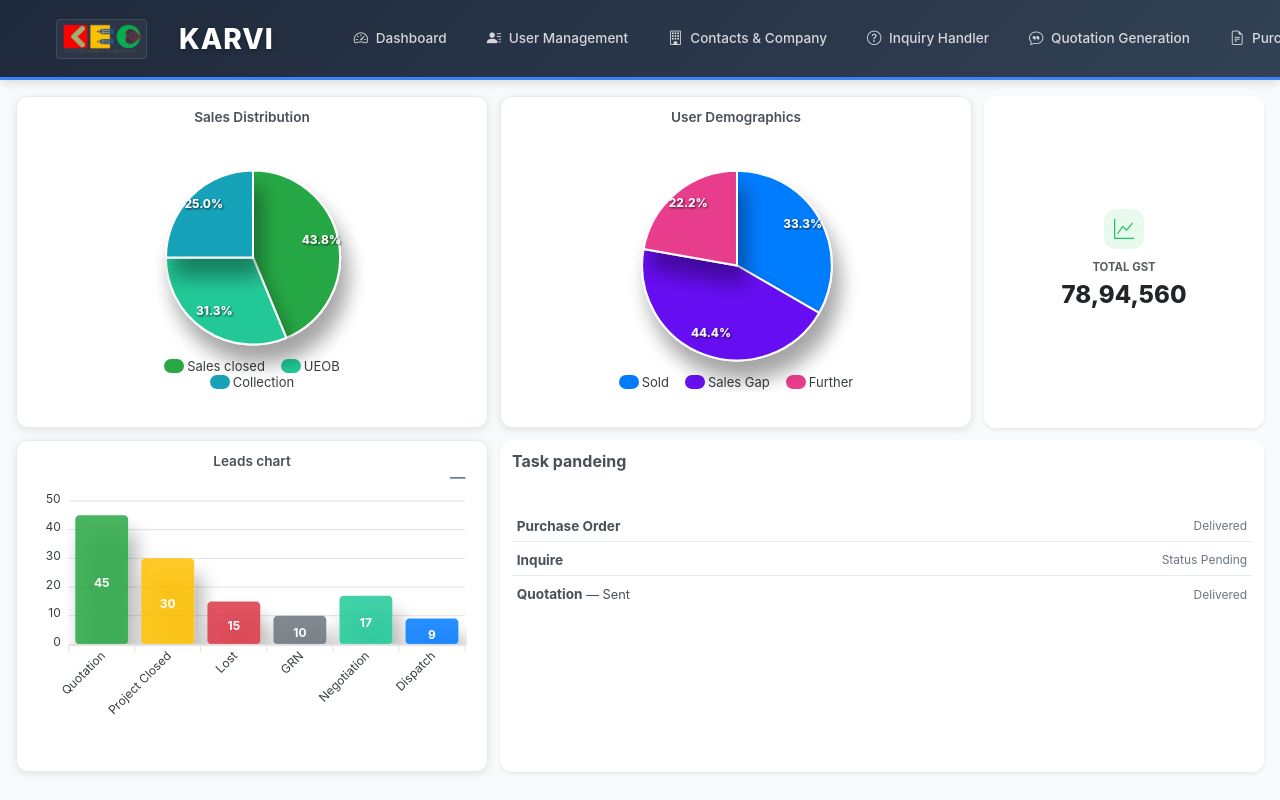
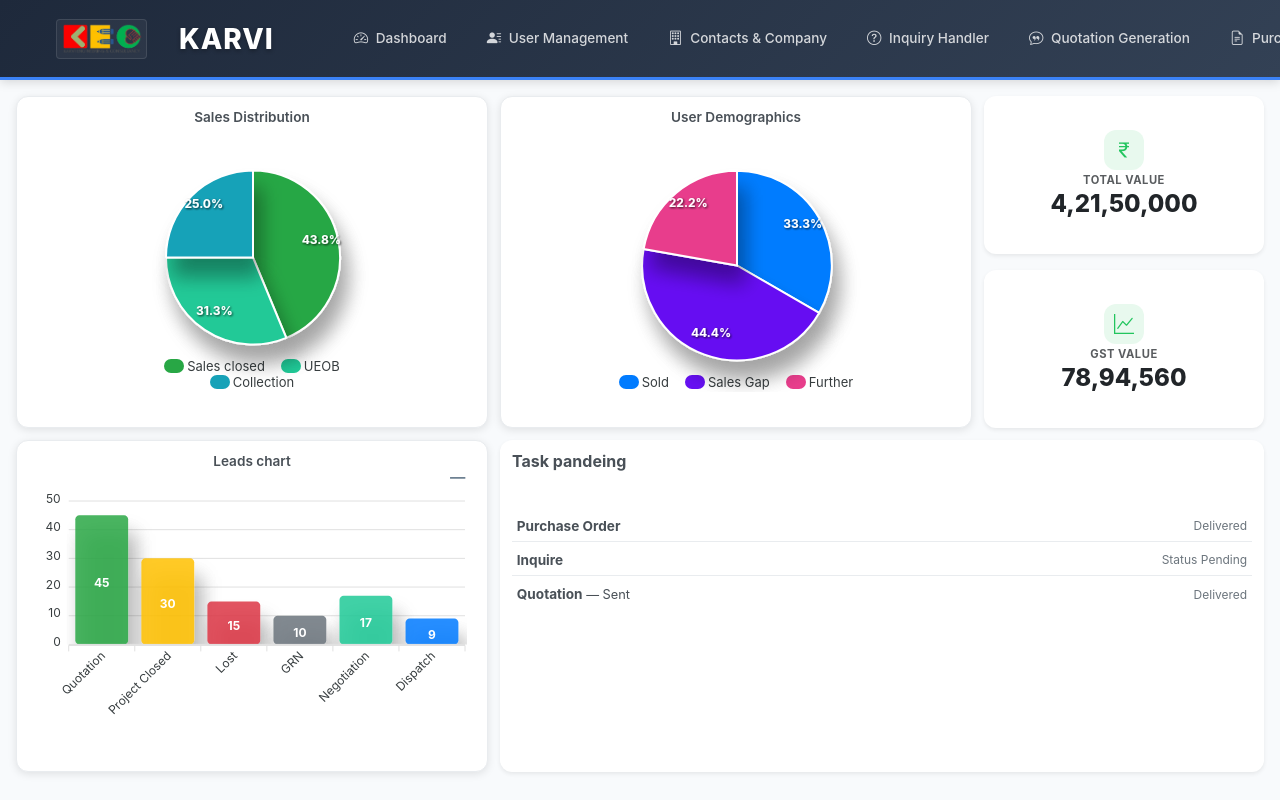
Before and after one commit to thrivexai5-droid/karvi_salesforce_master, a Django app: page / in a window 1280 px wide. Run offline with Django 5.2, Linux system fonts and the light colour scheme; a user stored in the database is signed in; some libraries are stand-ins or nearby versions.

Commit message:
Update: push all changes

```diff
--- a/dashboard/templates/dashboard/index.html
+++ b/dashboard/templates/dashboard/index.html
@@ -19,18 +19,31 @@
             </div>
         </div>
 
-        <!-- Small Card - Top Right -->
-        <div class="card stats-card Left shadow-sm border-0">
-            <div class="card-body text-center d-flex flex-column justify-content-center">
-                <div class="card-icon mx-auto mb-3">
-                    <i class="bi bi-graph-up"></i>
+        <!-- Value Cards - Top Right (Split into two cards) -->
+        <div class="value-cards-container">
+            <!-- Total Value Card -->
+            <div class="card stats-card small-card shadow-sm border-0">
+                <div class="card-body text-center d-flex flex-column justify-content-center">
+                    <div class="card-icon mx-auto mb-2">
+                        <i class="bi bi-currency-rupee"></i>
+                    </div>
+                    <div class="card-content">
+                        <h6 class="card-subtitle text-muted text-uppercase small fw-bold mb-1">Total Value</h6>
+                        <h3 class="card-value fw-bold mb-1">4,21,50,000</h3>
+                    </div>
                 </div>
-                <div class="card-content">
-                    <h6 class="card-subtitle text-muted text-uppercase small fw-bold mb-2">Total GST</h6>
-                    <h2 class="card-value fw-bold mb-2">78,94,560</h2>
-                    <span class="card-change positive d-flex align-items-center justify-content-center">
-                        <!-- <i class="bi bi-arrow-up me-1"></i> +15.2% -->
-                    </span>
+            </div>
+
+            <!-- GST Value Card -->
+            <div class="card stats-card small-card shadow-sm border-0">
+                <div class="card-body text-center d-flex flex-column justify-content-center">
+                    <div class="card-icon mx-auto mb-2">
+                        <i class="bi bi-graph-up"></i>
+                    </div>
+                    <div class="card-content">
+                        <h6 class="card-subtitle text-muted text-uppercase small fw-bold mb-1">GST Value</h6>
+                        <h3 class="card-value fw-bold mb-1">78,94,560</h3>
+                    </div>
                 </div>
             </div>
         </div>
@@ -283,5 +296,68 @@
     padding: 0;
     margin: 0;
 }
+
+/* Value Cards Container - Two cards side by side */
+.value-cards-container {
+    display: flex;
+    flex-direction: column;
+    gap: 1rem;
+    height: 100%;
+}
+
+.value-cards-container .small-card {
+    flex: 1;
+    min-height: 120px;
+    display: flex;
+    align-items: center;
+}
+
+.value-cards-container .small-card .card-body {
+    padding: 1rem 0.75rem;
+    height: 100%;
+}
+
+.value-cards-container .card-icon {
+    width: 40px;
+    height: 40px;
+    border-radius: 50%;
+    background: linear-gradient(135deg, #007bff, #0056b3);
+    display: flex;
+    align-items: center;
+    justify-content: center;
+    color: white;
+    font-size: 1.2rem;
+}
+
+.value-cards-container .card-icon i {
+    font-size: 1.1rem;
+}
+
+.value-cards-container .card-subtitle {
+    font-size: 0.7rem;
+    letter-spacing: 0.5px;
+}
+
+.value-cards-container .card-value {
+    font-size: 1.4rem;
+    color: #2c3e50;
+    line-height: 1.2;
+}
+
+/* Responsive adjustments for value cards */
+@media (max-width: 768px) {
+    .value-cards-container {
+        flex-direction: row;
+        gap: 0.5rem;
+    }
+
+    .value-cards-container .card-value {
+        font-size: 1.2rem;
+    }
+
+    .value-cards-container .card-subtitle {
+        font-size: 0.65rem;
+    }
+}
 </style>
 {% endblock %}
```
Also changed, not shown: db.sqlite3.
